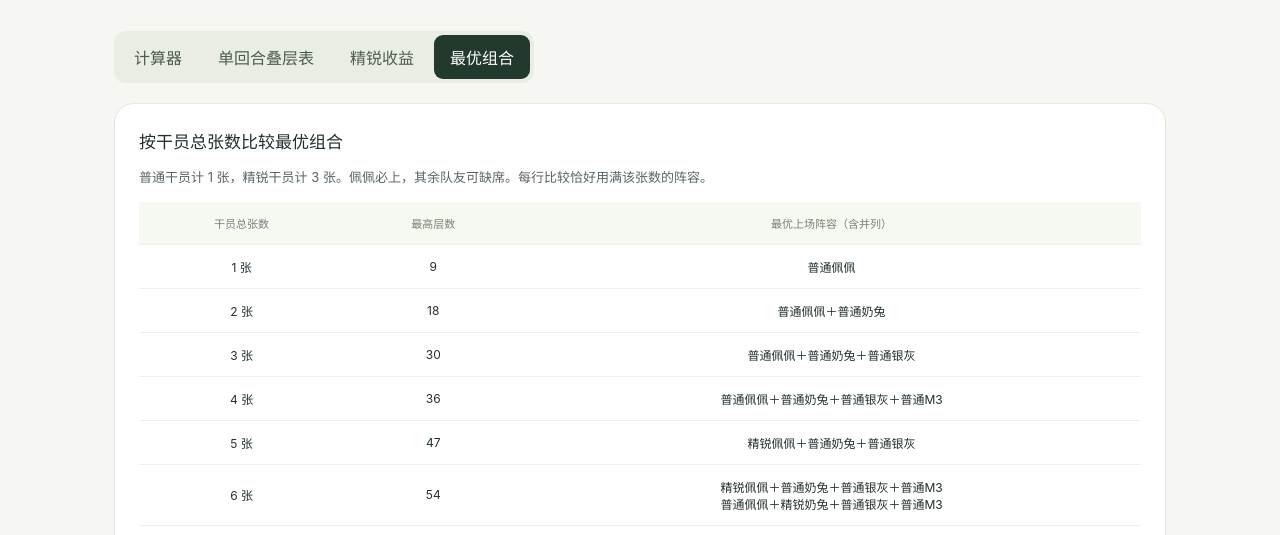
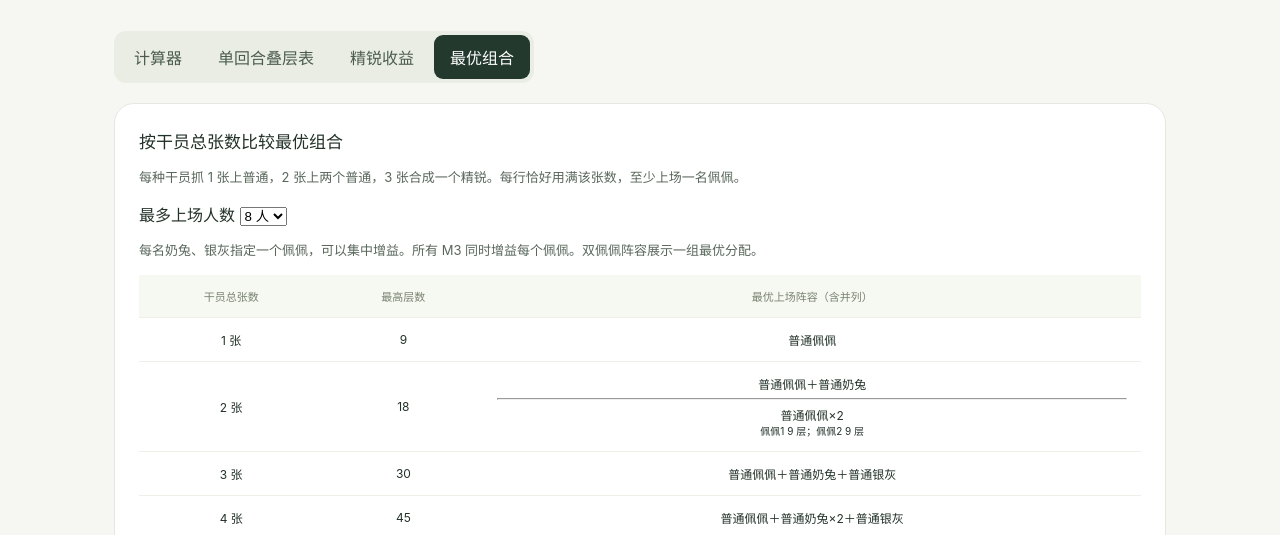
Before and after one commit to Ruby-Nine/siheyuan-calculator, a website: page index.html in a window 1280 px wide. Both pictures are taken after a click on the tab "最优组合". Shown: the part 265-800 px from the top of the page. Drawn offline with Linux system fonts and the light colour scheme.

Commit message:
Optimize duplicate lineups and targeted buffs across 12 copies

```diff
--- a/browser.js
+++ b/browser.js
@@ -2,14 +2,46 @@
 (() => {
 function calculate({pepe = 1, rabbit = 1, silver = 1, m3 = 1} = {}) {
   if (![1, 2].includes(pepe) || ![rabbit, silver, m3].every(v => [0, 1, 2].includes(v))) throw new RangeError('无效的角色状态');
+  return scorePepe(pepe, rabbit, silver * 75 + m3 * 30);
+}
+
+function scorePepe(pepe, rabbit, bonus) {
   const base = pepe * 9;
-  const bonus = silver * 75 + m3 * 30;
   // 使用整数百分数，避免浮点误差影响向下取整。
   const limit = Math.floor(base * (100 + bonus) / 100);
   const triggers = Math.ceil(limit / pepe);
   const extra = rabbit * triggers;
   const last = limit - (triggers - 1) * pepe;
   return {base, bonus, limit, triggers, extra, last, total: limit + extra, normal: pepe + rabbit, final: last + rabbit, efficiency: (limit + extra) / 9};
+}
+
+// 每名奶兔、银灰只能选择一个目标。枚举目标后对每个佩佩独立取整。
+function bestTargets(pepes, rabbits, silvers, globalBonus) {
+  const supports = [
+    ...rabbits.map(rank => ({rabbit: rank, bonus: 0})),
+    ...silvers.map(rank => ({rabbit: 0, bonus: rank * 75}))
+  ];
+  const rabbitStacks = pepes.map(() => 0);
+  const bonuses = pepes.map(() => globalBonus);
+  let best = {total: -1};
+  function assign(targets) {
+    if (targets.length === supports.length) {
+      const layers = pepes.map((rank, i) => scorePepe(rank, rabbitStacks[i], bonuses[i]).total);
+      const total = layers.reduce((sum, value) => sum + value, 0);
+      if (total > best.total) best = {total, layers, targets: [...targets]};
+      return;
+    }
+    const support = supports[targets.length];
+    for (let i = 0; i < pepes.length; i++) {
+      rabbitStacks[i] += support.rabbit;
+      bonuses[i] += support.bonus;
+      assign([...targets, i]);
+      bonuses[i] -= support.bonus;
+      rabbitStacks[i] -= support.rabbit;
+    }
+  }
+  assign([]);
+  return best;
 }
 
 function combinations() {
@@ -19,6 +51,32 @@ function combinations() {
     rows.push({...team, ordinary: calculate({...team, pepe: 1}).total, elite: calculate({...team, pepe: 2}).total});
   }
   return rows;
+}
+
+// 抓到第三张即合成精锐，不抓第四张。
+function optimalLineups(slots = 8) {
+  const ranks = [[], [1], [1, 1], [2]];
+  const results = Array.from({length: 13}, () => ({total: -1, winners: []}));
+  for (let p = 1; p <= 3; p++) {
+    for (let r = 0; r <= 3; r++) {
+      for (let s = 0; s <= 3; s++) {
+        for (let m = 0; m <= 3; m++) {
+          const copies = [p, r, s, m];
+          const used = copies.reduce((sum, n) => sum + ranks[n].length, 0);
+          if (used > slots) continue;
+          const m3Bonus = ranks[m].reduce((sum, rank) => sum + rank * 30, 0);
+          const assignment = bestTargets(ranks[p], ranks[r], ranks[s], m3Bonus);
+          const group = results[p + r + s + m];
+          if (assignment.total > group.total) {
+            group.total = assignment.total;
+            group.winners = [];
+          }
+          if (assignment.total === group.total) group.winners.push({copies, ...assignment});
+        }
+      }
+    }
+  }
+  return results.slice(1);
 }
 
 
@@ -104,24 +162,32 @@ el('gain-rows').innerHTML = tableRow(['全员普通', baseline, '基准', '—']
   return tableRow([character.name, total, '+' + added, percent + '%']);
 }).join('');
 
-const teamsByCopies = Array.from({length: 13}, () => []);
-const copyCost = [0, 1, 3];
-for (const row of rows) {
-  for (const pepe of [1, 2]) {
-    const team = {...row, pepe};
-    const count = characters.reduce((sum, {id}) => sum + copyCost[team[id]], 0);
-    const lineup = characters.filter(({id}) => team[id] > 0)
-      .map(({id, name}) => labels[team[id]] + name).join('＋');
-    teamsByCopies[count].push({lineup, total: calculate(team).total});
-  }
+function describeLineup({copies, layers, targets}) {
+  const lineup = characters.flatMap(({name}, i) => {
+    const n = copies[i];
+    if (!n) return [];
+    return [(n === 3 ? '精锐' : '普通') + name + (n === 2 ? '×2' : '')];
+  }).join('＋');
+  if (layers.length === 1) return lineup;
+  const supportNames = ['奶兔', '银灰'].flatMap((name, i) => {
+    const n = copies[i + 1];
+    return Array(n === 3 ? 1 : n).fill(name);
+  });
+  const split = layers.map((value, i) => {
+    const assigned = supportNames.filter((name, k) => targets[k] === i);
+    return '佩佩' + (i + 1) + (assigned.length ? '（' + assigned.join('＋') + '）' : '') + ' ' + value + ' 层';
+  });
+  return lineup + '<br><small>' + split.join('；') + '</small>';
 }
 
-el('best-rows').innerHTML = teamsByCopies.slice(1).map((teams, index) => {
-  const count = index + 1;
-  if (!teams.length) return tableRow([count + ' 张', '—', '没有恰好用满该张数的阵容']);
-  const highest = Math.max(...teams.map(team => team.total));
-  const winners = teams.filter(team => team.total === highest);
-  return tableRow([count + ' 张', highest, winners.map(team => team.lineup).join('<br>')]);
-}).join('');
+function renderBest() {
+  const results = optimalLineups(Number(el('slots').value));
+  el('best-rows').innerHTML = results.map(({total, winners}, index) =>
+    tableRow([index + 1 + ' 张', winners.length ? total : '—',
+      winners.length ? winners.map(describeLineup).join('<hr>') : '该上场位限制下无法恰好用满'])
+  ).join('');
+}
+el('slots').addEventListener('change', renderBest);
+renderBest();
 
 })();
--- a/build.js
+++ b/build.js
@@ -1,4 +1,4 @@
 import {readFileSync,writeFileSync} from 'node:fs';
 const core = readFileSync(new URL('./calculator.js',import.meta.url),'utf8').replaceAll('export function ','function ');
-const app = readFileSync(new URL('./app.js',import.meta.url),'utf8').replace("import {calculate, combinations} from './calculator.js';",'');
+const app = readFileSync(new URL('./app.js',import.meta.url),'utf8').replace("import {calculate, combinations, optimalLineups} from './calculator.js';",'');
 writeFileSync(new URL('./browser.js',import.meta.url),`// Generated by node build.js.\n(() => {\n${core}\n${app}\n})();\n`);
--- a/index.html
+++ b/index.html
@@ -33,7 +33,7 @@
       <section class="formula panel"><div><span class="eyebrow">HOW IT WORKS</span><h2>每一层，都算清楚</h2><p>银灰与 M3 加成先相加，再统一向下取整。</p></div><div class="formula-content"><code id="formula">18 + 1 × 18 = 36</code><p id="limit-formula"></p><p>奶兔额外叠层不占用佩佩上限；最后一次不足 2 层时，奶兔仍完整触发。</p></div></section>
       </section><section id="stacks" role="tabpanel" aria-labelledby="tab-stacks" tabindex="0" hidden><div class="panel sheet"><h2>单回合叠层表</h2><p>按上场人数分组：单佩佩 → 一名队友 → 两名队友 → 完整四合院。同一队友组合内，普通在前，再按精锐数量递增；同数量按奶兔、银灰、M3 排列。</p><div class="table-scroll"><table aria-label="单回合叠层表"><thead><tr><th scope="col">阵容</th><th scope="col">奶兔</th><th scope="col">银灰</th><th scope="col">M3</th><th scope="col">普通佩佩</th><th scope="col">精锐佩佩</th></tr></thead><tbody id="all-rows"></tbody></table></div><p>— 表示不上场，浅绿色标出计算器当前的队友配置。</p></div></section>
 <section id="gains" role="tabpanel" aria-labelledby="tab-gains" tabindex="0" hidden><div class="panel sheet"><h2>单张精锐收益</h2><p>以四人全员普通为基准，每次只将一名角色升为精锐。</p><div class="table-scroll"><table aria-label="单张精锐收益"><thead><tr><th scope="col">精锐角色</th><th scope="col">单回合层数</th><th scope="col">新增层数</th><th scope="col">收益提升</th></tr></thead><tbody id="gain-rows"></tbody></table></div><p>首张精锐优先级：佩佩 ＝ 奶兔 ＞ 银灰 ＞ M3。</p></div></section>
-<section id="best" role="tabpanel" aria-labelledby="tab-best" tabindex="0" hidden><div class="panel sheet"><h2>按干员总张数比较最优组合</h2><p>普通干员计 1 张，精锐干员计 3 张。佩佩必上，其余队友可缺席。每行比较恰好用满该张数的阵容。</p><div class="table-scroll"><table aria-label="按干员总张数比较最优组合"><thead><tr><th scope="col">干员总张数</th><th scope="col">最高层数</th><th scope="col">最优上场阵容（含并列）</th></tr></thead><tbody id="best-rows"></tbody></table></div><p>11 张无法恰好用满：四人全精锐需 12 张，将一人换为普通会降至 10 张。若允许留 1 张不用，可采用 10 张的最优组合。</p></div></section>
+<section id="best" role="tabpanel" aria-labelledby="tab-best" tabindex="0" hidden><div class="panel sheet"><h2>按干员总张数比较最优组合</h2><p>每种干员抓 1 张上普通，2 张上两个普通，3 张合成一个精锐。每行恰好用满该张数，至少上场一名佩佩。</p><label>最多上场人数 <select id="slots"><option value="1">1 人</option><option value="2">2 人</option><option value="3">3 人</option><option value="4">4 人</option><option value="5">5 人</option><option value="6">6 人</option><option value="7">7 人</option><option value="8" selected>8 人</option></select></label><p>每名奶兔、银灰指定一个佩佩，可以集中增益。所有 M3 同时增益每个佩佩。双佩佩阵容展示一组最优分配。</p><div class="table-scroll"><table aria-label="按干员总张数比较最优组合"><thead><tr><th scope="col">干员总张数</th><th scope="col">最高层数</th><th scope="col">最优上场阵容（含并列）</th></tr></thead><tbody id="best-rows"></tbody></table></div><p>同层数的最优阵容全部列出。</p></div></section>
       <p class="assumption">计算假设：每回合触发次数充足，佩佩均能叠满自身上限。</p>
     </main>
     <footer><span>妙妙小工具 / 四合院叠层实验室</span><span>非官方玩家工具</span></footer>
```
Also changed, not shown: app.js (+26 -18 lines), calculator.js (+59 -1 lines).
